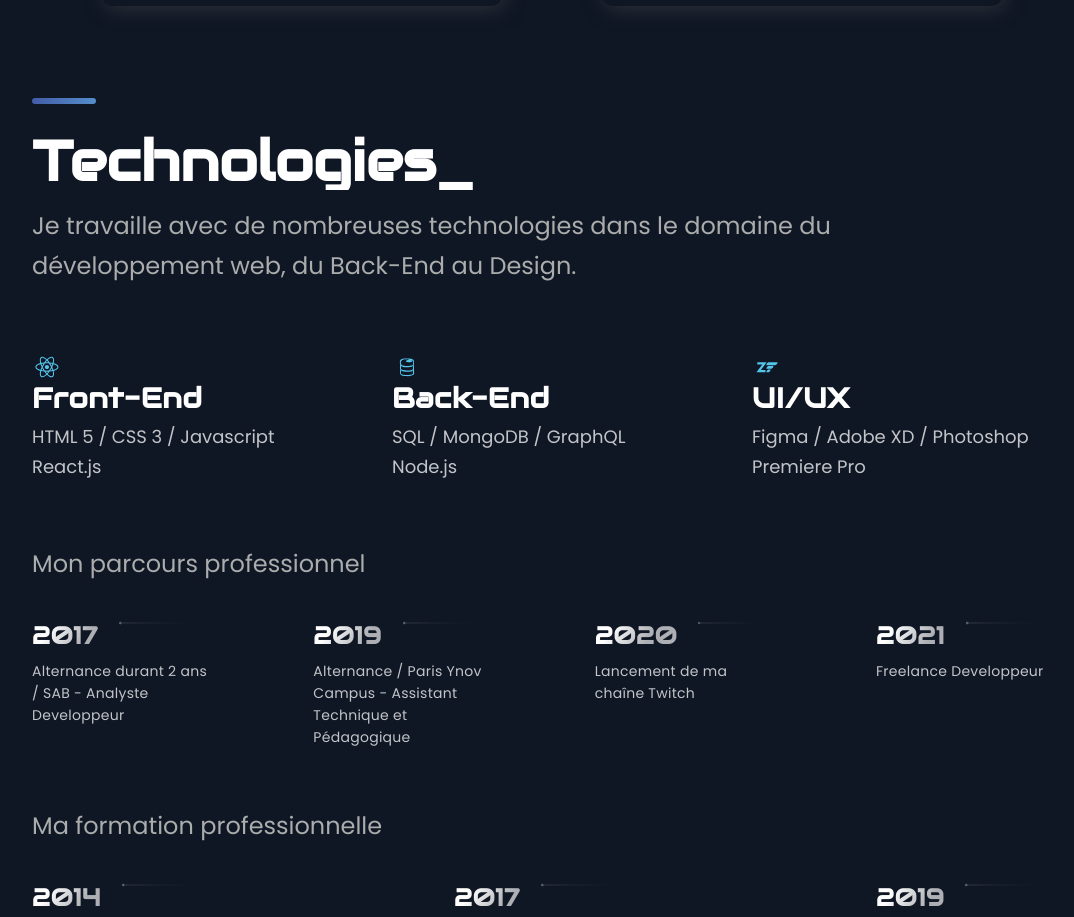
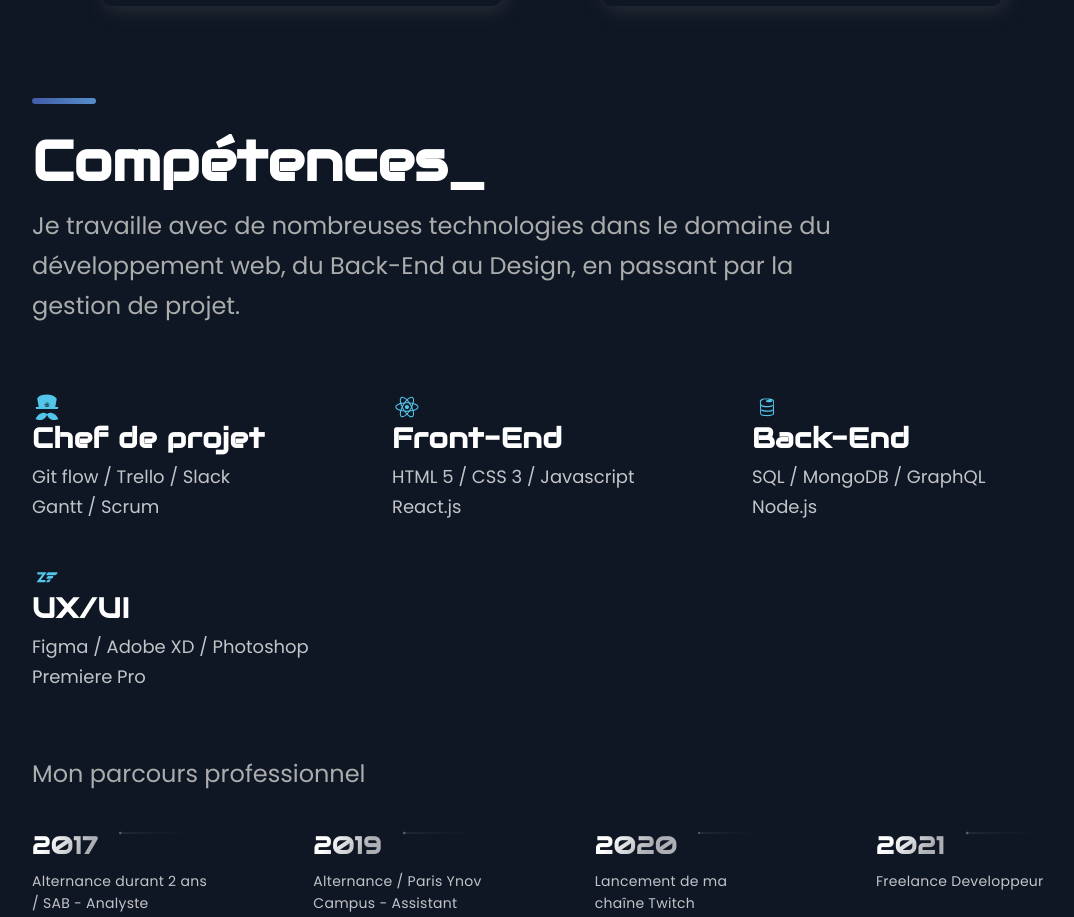
Before and after one commit to Auriles/Portfolio, a Next.js app: page / in a window 1280 px wide. Shown: the part 2840-3757 px from the top of the page, without its empty margins (88-1162 px from the left). Built offline with nearby package versions, Linux system fonts and the light colour scheme.

Commit message:
Adding Technical skills

```diff
--- a/src/components/Technologies/Technologies.js
+++ b/src/components/Technologies/Technologies.js
@@ -1,16 +1,27 @@
 import React from 'react';
-import { DiFirebase, DiReact, DiZend } from 'react-icons/di';
+import { DiFirebase, DiReact, DiZend, DiYeoman } from 'react-icons/di';
 import { Section, SectionDivider, SectionText, SectionTitle } from '../../styles/GlobalComponents';
 import { List, ListContainer, ListItem, ListParagraph, ListTitle } from './TechnologiesStyles';
 
 const Technologies = () =>  (
   <Section id="tech">
     <SectionDivider style={{marginTop: '3rem'}}/>
-    <SectionTitle style={{marginTop: '3rem'}}>Technologies_</SectionTitle>
+    <SectionTitle style={{marginTop: '3rem'}}>Compétences_</SectionTitle>
     <SectionText>
-      Je travaille avec de nombreuses technologies dans le domaine du développement web, du Back-End au Design.
+      Je travaille avec de nombreuses technologies dans le domaine du développement web, du Back-End au Design, en passant par la gestion de projet.
     </SectionText>
     <List>
+      {/* Chef de Projet  */}
+      <ListItem>
+        <DiYeoman size="3rem" />
+        <ListContainer>
+          <ListTitle>Chef de projet</ListTitle>
+          <ListParagraph>
+            Git flow / Trello / Slack <br />
+            Gantt / Scrum
+          </ListParagraph>
+        </ListContainer>
+      </ListItem>
       {/* Front-End */}
       <ListItem>
         <DiReact size="3rem" />
@@ -37,7 +48,7 @@ const Technologies = () =>  (
       <ListItem>
         <DiZend size="3rem" />
           <ListContainer>
-            <ListTitle>UI/UX</ListTitle>
+            <ListTitle>UX/UI</ListTitle>
             <ListParagraph>
               Figma / Adobe XD / Photoshop <br />
               Premiere Pro
```
Also changed, not shown: 4 other files (tests, documents, lock files or other folders).
